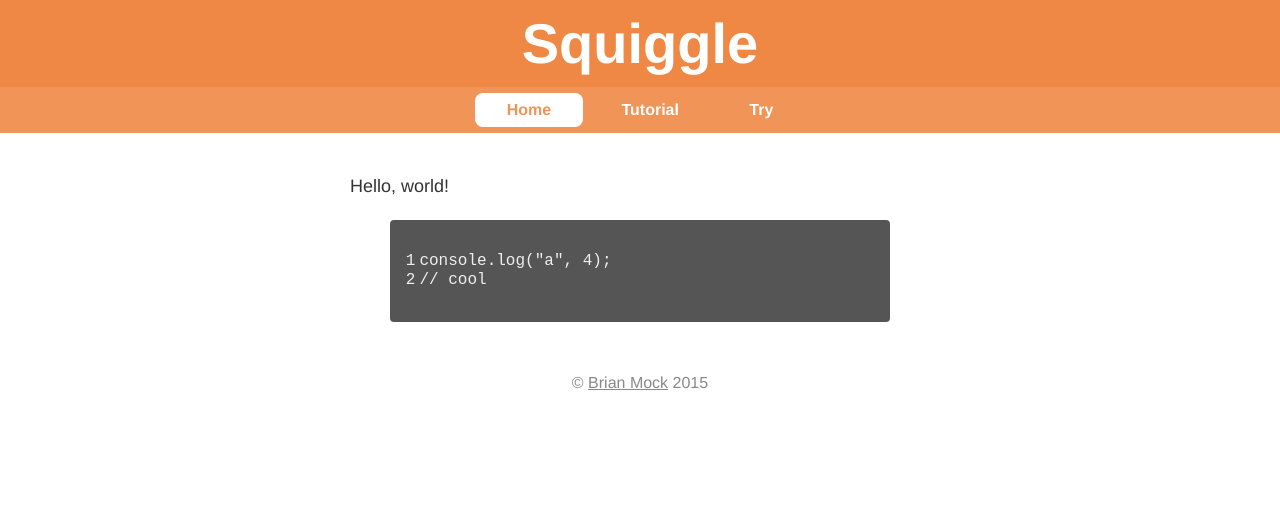
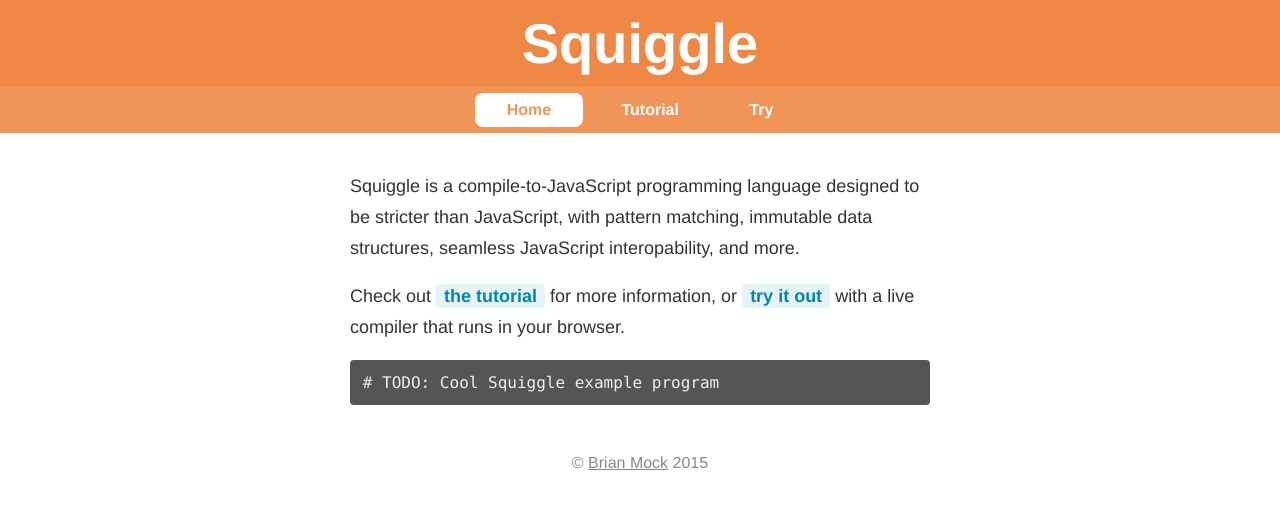
Before and after one commit to squiggle-lang/squiggle-lang.org, a Jekyll site: the page built from index.md, in a window 1280 px wide. Shown: the top 509 px of the page. Built offline with Jekyll 4.4.1, drawn with Linux system fonts in a browser that asks for light colours.

Commit message:
Better landing page

```diff
--- a/index.md
+++ b/index.md
@@ -5,9 +5,11 @@ bodyClass: narrow
 cssTab1: focus
 ---
 
-Hello, world!
+Squiggle is a compile-to-JavaScript programming language designed to be stricter
+than JavaScript, with pattern matching, immutable data structures, seamless
+JavaScript interopability, and more.
 
-{% highlight javascript linenos %}
-console.log("a", 4);
-// cool
-{% endhighlight %}
+Check out [the tutorial](tutorial) for more information, or [try it out](try)
+with a live compiler that runs in your browser.
+
+    # TODO: Cool Squiggle example program
```
